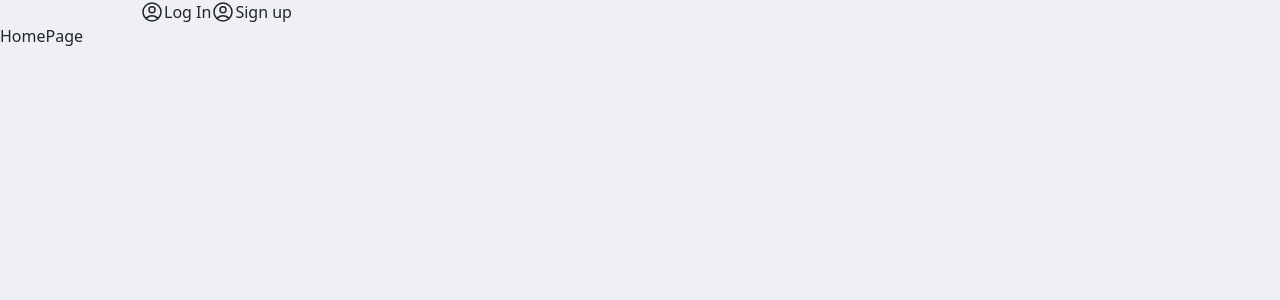
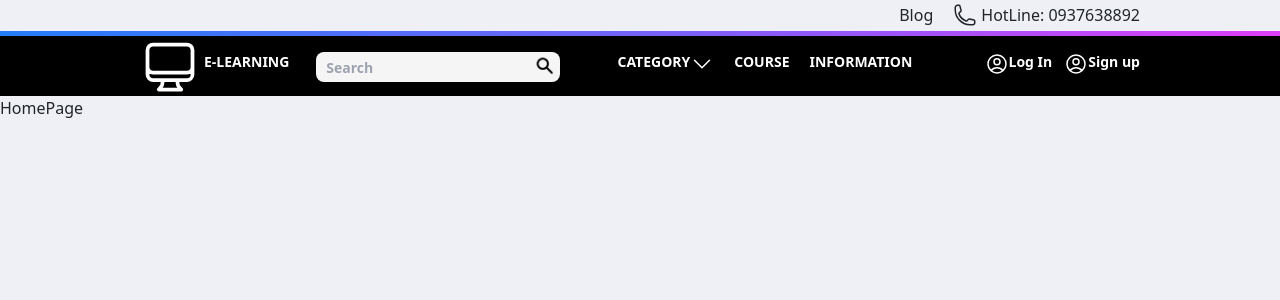
Before and after one commit to PhuocKhuat/BC58_DuAnCuoiKhoa_ReactJS_Nhom8, a React (Create React App) app: page / in a window 1280 px wide. Shown: the top 300 px of the page. Built offline with nearby package versions, Linux system fonts and the light colour scheme.

Commit message:
Làm header gần xong

```diff
--- a/src/Components/Header/Header.js
+++ b/src/Components/Header/Header.js
@@ -1,6 +1,8 @@
 import React from "react";
 import { useSelector } from "react-redux";
 import { NavLink } from "react-router-dom";
+import "./style.css";
+import HeaderAbove from "./HeaderAbove";
 
 export default function Header() {
   let { user } = useSelector((state) => state.headerSlice);
@@ -71,8 +73,66 @@ export default function Header() {
       </>
     );
   };
-  return <div className="container flex">
-
-    {renderMenu()}
-  </div>;
+  return (
+    <div>
+      <HeaderAbove />
+      <div
+        className="bg-black header text-sm text-white
+    font-semibold"
+      >
+        <div className="container flex justify-between pt-3">
+          <div className="flex space-x-3 uppercase">
+            <div className="flex space-x-1 cursor-pointer">
+              <svg
+                xmlns="http://www.w3.org/2000/svg"
+                fill="none"
+                viewBox="0 0 24 24"
+                stroke-width="1.5"
+                stroke="currentColor"
+                class="computer absolute"
+              >
+                <path
+                  stroke-linecap="round"
+                  stroke-linejoin="round"
+                  d="M9 17.25v1.007a3 3 0 0 1-.879 2.122L7.5 21h9l-.621-.621A3 3 0 0 1 15 18.257V17.25m6-12V15a2.25 2.25 0 0 1-2.25 2.25H5.25A2.25 2.25 0 0 1 3 15V5.25m18 0A2.25 2.25 0 0 0 18.75 3H5.25A2.25 2.25 0 0 0 3 5.25m18 0V12a2.25 2.25 0 0 1-2.25 2.25H5.25A2.25 2.25 0 0 1 3 12V5.25"
+                />
+              </svg>
+              <span>E-Learning</span>
+            </div>
+            <form>
+              <input type="text" placeholder="Search" className="search" />
+            </form>
+          </div>
+          <div className="uppercase cursor-pointer items-center">
+            <ul className="flex space-x-5">
+              <li className="flex">
+                <span>Category</span>
+                <svg
+                  xmlns="http://www.w3.org/2000/svg"
+                  fill="none"
+                  viewBox="0 0 24 24"
+                  stroke-width="1.5"
+                  stroke="currentColor"
+                  class="w-6 h-6"
+                >
+                  <path
+                    stroke-linecap="round"
+                    stroke-linejoin="round"
+                    d="m19.5 8.25-7.5 7.5-7.5-7.5"
+                  />
+                </svg>
+              </li>
+              <li>
+                <span>Course</span>
+              </li>
+              <li>
+                <span>Information</span>
+              </li>
+            </ul>
+          </div>
+          <div className="flex space-x-3">{renderMenu()}</div>
+        </div>
+      </div>
+    </div>
+  );
 }
--- /dev/null
+++ b/src/Components/Header/HeaderAbove.js
@@ -0,0 +1,32 @@
+import React from "react";
+
+export default function HeaderAbove() {
+  return (
+    <div className="relative headerAbove">
+      <div className="container">
+        <ul className="flex justify-end space-x-5 cursor-pointer">
+          <li>Blog</li>
+          <li className="flex space-x-1">
+            <svg
+              xmlns="http://www.w3.org/2000/svg"
+              fill="none"
+              viewBox="0 0 24 24"
+              stroke-width="1.5"
+              stroke="currentColor"
+              class="w-6 h-6"
+            >
+              <path
+                stroke-linecap="round"
+                stroke-linejoin="round"
+                d="M2.25 6.75c0 8.284 6.716 15 15 15h2.25a2.25 2.25 0 0 0 2.25-2.25v-1.372c0-.516-.351-.966-.852-1.091l-4.423-1.106c-.44-.11-.902.055-1.173.417l-.97 1.293c-.282.376-.769.542-1.21.38a12.035 12.035 0 0 1-7.143-7.143c-.162-.441.004-.928.38-1.21l1.293-.97c.363-.271.527-.734.417-1.173L6.963 3.102a1.125 1.125 0 0 0-1.091-.852H4.5A2.25 2.25 0 0 0 2.25 4.5v2.25Z"
+              />
+            </svg>
+
+            <a href="tel:+0937638892">HotLine: 0937638892</a>
+          </li>
+        </ul>
+      </div>
+      <div className="headerTopWrapper"></div>
+    </div>
+  );
+}
--- /dev/null
+++ b/src/Components/Header/style.css
@@ -0,0 +1,35 @@
+.header{
+    height: 60px;
+}
+.computer{
+    height: 60px;
+    position: relative;
+    bottom: 15px;
+}
+.search{
+    outline: none;
+    border: none;
+    width: 100%;
+    height: 30px;
+    border-radius: 8px;
+    padding-left: 10px;
+    margin-left: 15px;
+    background-image: url(../../img/search.png);
+    background-size: 30px;
+    background-position: 100%;
+    background-repeat: no-repeat;
+    background-color: #f5f5f5;
+    color: black;
+}
+.headerTopWrapper::after{
+    content: "";
+    position: absolute;
+    width: 100%;
+    height: 5px;
+    bottom: 0;
+    left: 0;
+    background: linear-gradient(to right, #227df9, #7462f9, #df3ef8);
+}
+.headerAbove{
+    padding: 3px 0 9px;
+}
```
Also changed, not shown: src/img/search.png (added).
